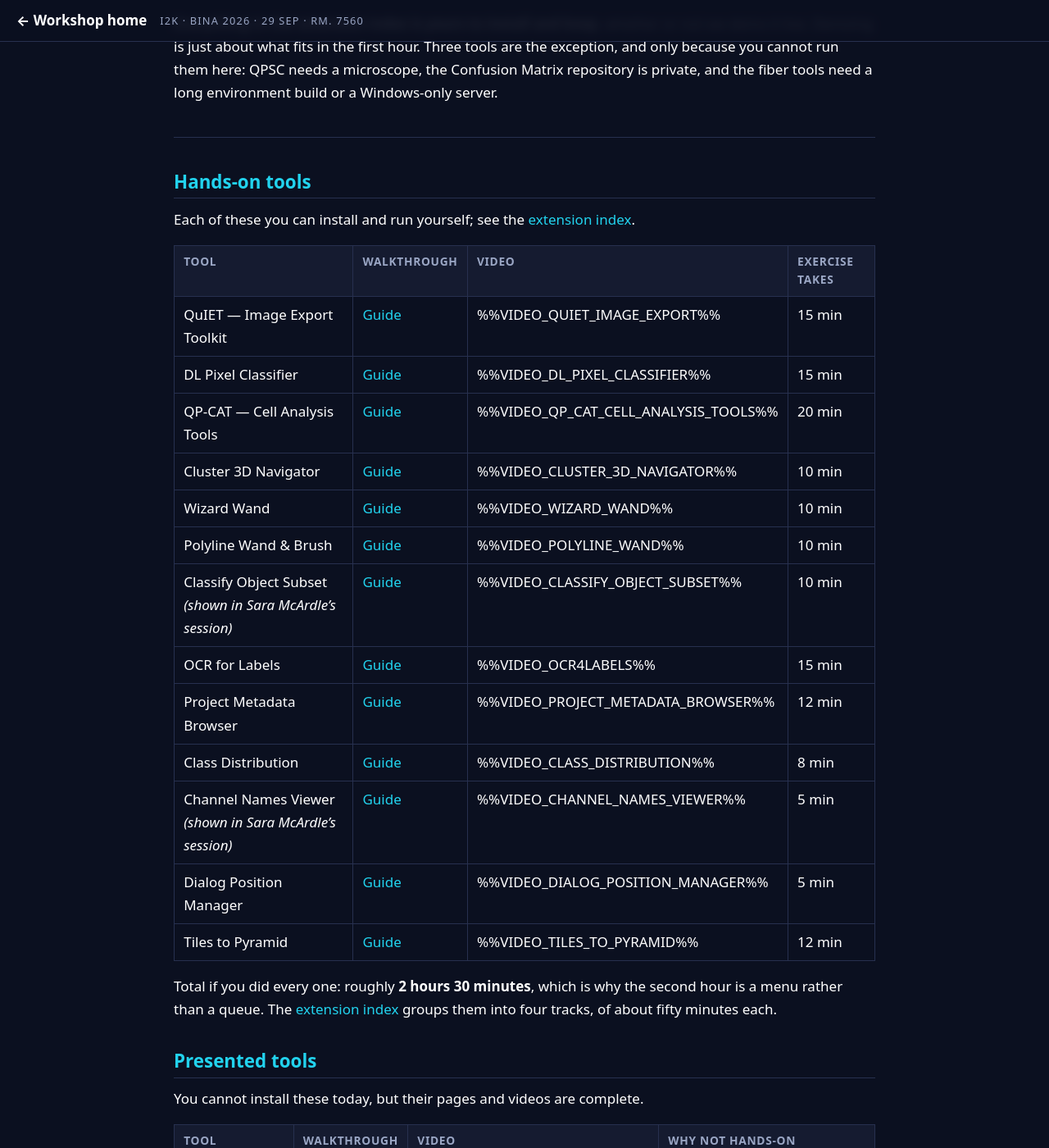
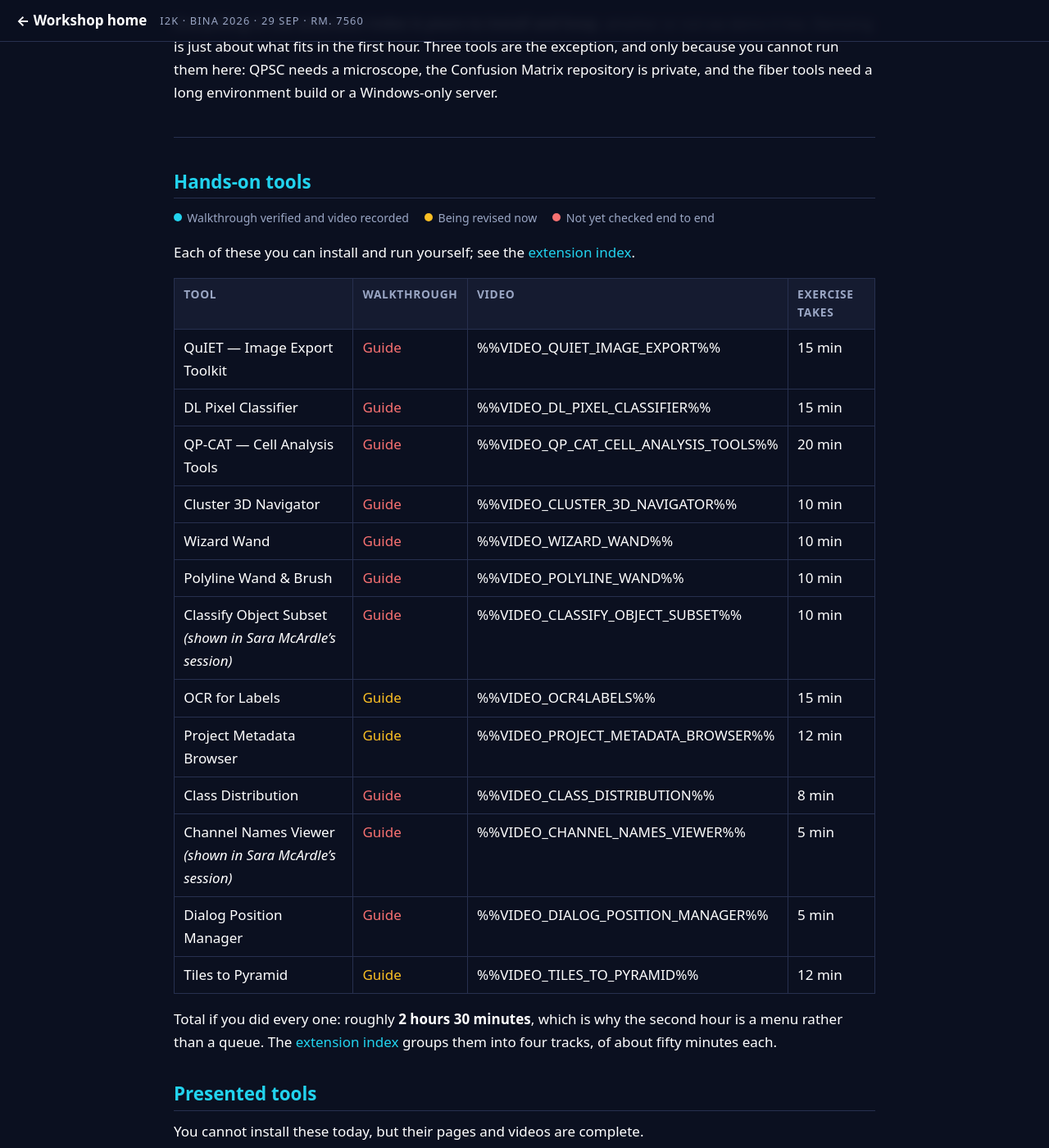
Before and after one commit to MichaelSNelson/BINA-I2K-2026-QuPath-Extensions, a Jekyll site: the page built from docs/walkthroughs.md, in a window 1280 px wide and 1400 px high, scrolled down 1216 px. Shown: the whole window at 82% size. Built offline with Jekyll 4.4.1, drawn with Linux system fonts in a browser that asks for light colours.

Commit message:
Color the guide list by validation status
Every guide link rendered cyan, which implied they had all been checked.
They have not. Blue now means the walkthrough has been verified against a
recorded run, amber means it is being revised, red means nobody has gone
through it end to end. Nothing is blue yet because no videos are recorded.

Claude-Session: https://claude.ai/code/session_01KwiACUr5MacuDvqp74c96o

```diff
--- a/_layouts/default.html
+++ b/_layouts/default.html
@@ -18,6 +18,17 @@ body{
 }
 a{color:var(--cy); text-decoration:none}
 a:hover{text-decoration:underline}
+/* guide status: blue = walkthrough verified and video recorded; amber = being
+   revised now; red = not yet checked end to end. */
+a.g-ok{color:var(--cy)}
+a.g-wip{color:var(--am)}
+a.g-todo{color:#F87171}
+.legend{display:flex; gap:1.2rem; flex-wrap:wrap; margin:0 0 1.05rem;
+  font-size:.88rem; color:var(--mut)}
+.legend span{display:inline-flex; align-items:center; gap:.4rem}
+.legend i{width:.62rem; height:.62rem; border-radius:50%; display:inline-block}
+.legend .d-ok{background:var(--cy)} .legend .d-wip{background:var(--am)}
+.legend .d-todo{background:#F87171}
 .topbar{
   position:sticky; top:0; z-index:10;
   background:rgba(11,16,32,.92); backdrop-filter:blur(6px);
--- a/docs/walkthroughs.md
+++ b/docs/walkthroughs.md
@@ -51,23 +51,30 @@ private, and the fiber tools need a long environment build or a Windows-only ser
 
 ## Hands-on tools
 
+<div class="legend">
+  <span><i class="d-ok"></i> Walkthrough verified and video recorded</span>
+  <span><i class="d-wip"></i> Being revised now</span>
+  <span><i class="d-todo"></i> Not yet checked end to end</span>
+</div>
+
+
 Each of these you can install and run yourself; see the [extension index](extensions.md).
 
 | Tool | Walkthrough | Video | Exercise takes |
 |---|---|---|---|
-| QuIET — Image Export Toolkit | [Guide](01-quiet-image-export.md) | %%VIDEO_QUIET_IMAGE_EXPORT%% | 15 min |
-| DL Pixel Classifier | [Guide](02-dl-pixel-classifier.md) | %%VIDEO_DL_PIXEL_CLASSIFIER%% | 15 min |
-| QP-CAT — Cell Analysis Tools | [Guide](03-qp-cat-cell-analysis-tools.md) | %%VIDEO_QP_CAT_CELL_ANALYSIS_TOOLS%% | 20 min |
-| Cluster 3D Navigator | [Guide](04-cluster-3d-navigator.md) | %%VIDEO_CLUSTER_3D_NAVIGATOR%% | 10 min |
-| Wizard Wand | [Guide](05-wizard-wand.md) | %%VIDEO_WIZARD_WAND%% | 10 min |
-| Polyline Wand & Brush | [Guide](06-polyline-wand.md) | %%VIDEO_POLYLINE_WAND%% | 10 min |
-| Classify Object Subset *(shown in Sara McArdle’s session)* | [Guide](07-classify-object-subset.md) | %%VIDEO_CLASSIFY_OBJECT_SUBSET%% | 10 min |
-| OCR for Labels | [Guide](08-ocr4labels.md) | %%VIDEO_OCR4LABELS%% | 15 min |
-| Project Metadata Browser | [Guide](09-project-metadata-browser.md) | %%VIDEO_PROJECT_METADATA_BROWSER%% | 12 min |
-| Class Distribution | [Guide](10-class-distribution.md) | %%VIDEO_CLASS_DISTRIBUTION%% | 8 min |
-| Channel Names Viewer *(shown in Sara McArdle’s session)* | [Guide](11-channel-names-viewer.md) | %%VIDEO_CHANNEL_NAMES_VIEWER%% | 5 min |
-| Dialog Position Manager | [Guide](12-dialog-position-manager.md) | %%VIDEO_DIALOG_POSITION_MANAGER%% | 5 min |
-| Tiles to Pyramid | [Guide](13-tiles-to-pyramid.md) | %%VIDEO_TILES_TO_PYRAMID%% | 12 min |
+| QuIET — Image Export Toolkit | [Guide](01-quiet-image-export.md){: .g-todo} | %%VIDEO_QUIET_IMAGE_EXPORT%% | 15 min |
+| DL Pixel Classifier | [Guide](02-dl-pixel-classifier.md){: .g-todo} | %%VIDEO_DL_PIXEL_CLASSIFIER%% | 15 min |
+| QP-CAT — Cell Analysis Tools | [Guide](03-qp-cat-cell-analysis-tools.md){: .g-todo} | %%VIDEO_QP_CAT_CELL_ANALYSIS_TOOLS%% | 20 min |
+| Cluster 3D Navigator | [Guide](04-cluster-3d-navigator.md){: .g-todo} | %%VIDEO_CLUSTER_3D_NAVIGATOR%% | 10 min |
+| Wizard Wand | [Guide](05-wizard-wand.md){: .g-todo} | %%VIDEO_WIZARD_WAND%% | 10 min |
+| Polyline Wand & Brush | [Guide](06-polyline-wand.md){: .g-todo} | %%VIDEO_POLYLINE_WAND%% | 10 min |
+| Classify Object Subset *(shown in Sara McArdle’s session)* | [Guide](07-classify-object-subset.md){: .g-todo} | %%VIDEO_CLASSIFY_OBJECT_SUBSET%% | 10 min |
+| OCR for Labels | [Guide](08-ocr4labels.md){: .g-wip} | %%VIDEO_OCR4LABELS%% | 15 min |
+| Project Metadata Browser | [Guide](09-project-metadata-browser.md){: .g-wip} | %%VIDEO_PROJECT_METADATA_BROWSER%% | 12 min |
+| Class Distribution | [Guide](10-class-distribution.md){: .g-todo} | %%VIDEO_CLASS_DISTRIBUTION%% | 8 min |
+| Channel Names Viewer *(shown in Sara McArdle’s session)* | [Guide](11-channel-names-viewer.md){: .g-todo} | %%VIDEO_CHANNEL_NAMES_VIEWER%% | 5 min |
+| Dialog Position Manager | [Guide](12-dialog-position-manager.md){: .g-todo} | %%VIDEO_DIALOG_POSITION_MANAGER%% | 5 min |
+| Tiles to Pyramid | [Guide](13-tiles-to-pyramid.md){: .g-wip} | %%VIDEO_TILES_TO_PYRAMID%% | 12 min |
 
 Total if you did every one: roughly **2 hours 30 minutes**, which is why the second hour is a
 menu rather than a queue. The [extension index](extensions.md) groups them into four tracks,
@@ -79,9 +86,9 @@ You cannot install these today, but their pages and videos are complete.
 
 | Tool | Walkthrough | Video | Why not hands-on |
 |---|---|---|---|
-| QPSC — QuPath Scope Control | [Overview](presented/qpsc.md) | %%VIDEO_QPSC%% | Needs a microscope; shown, never run |
-| Confusion Matrix | [Guide](presented/confusion-matrix.md) | %%VIDEO_CONFUSION_MATRIX%% | Repository currently private |
-| Collagen fiber and texture analysis | [Guide](presented/fiber-analysis.md) | %%VIDEO_FIBER_ANALYSIS%% | Long environment build, or a Windows-only server plus a pipeline that cannot be redistributed |
+| QPSC — QuPath Scope Control | [Overview](presented/qpsc.md){: .g-todo} | %%VIDEO_QPSC%% | Needs a microscope; shown, never run |
+| Confusion Matrix | [Guide](presented/confusion-matrix.md){: .g-todo} | %%VIDEO_CONFUSION_MATRIX%% | Repository currently private |
+| Collagen fiber and texture analysis | [Guide](presented/fiber-analysis.md){: .g-todo} | %%VIDEO_FIBER_ANALYSIS%% | Long environment build, or a Windows-only server plus a pipeline that cannot be redistributed |
 
 ---
 
```
